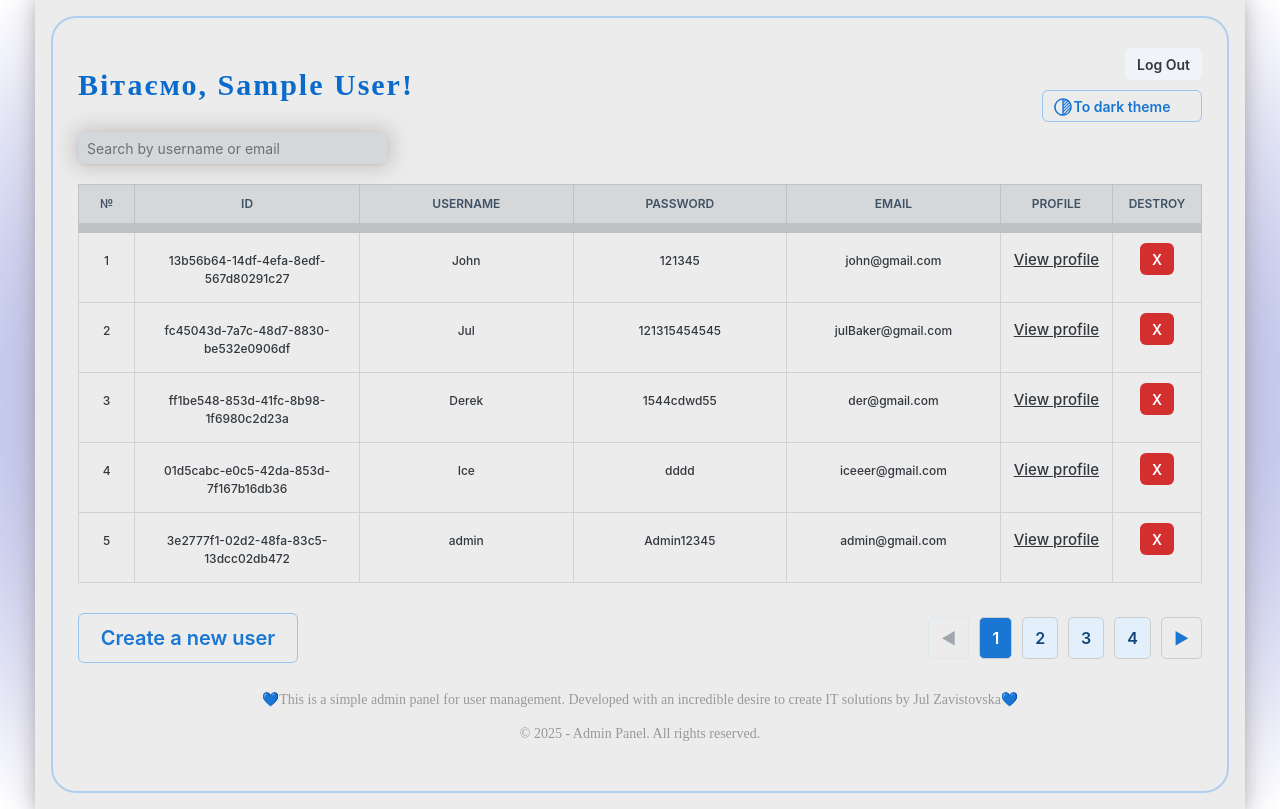
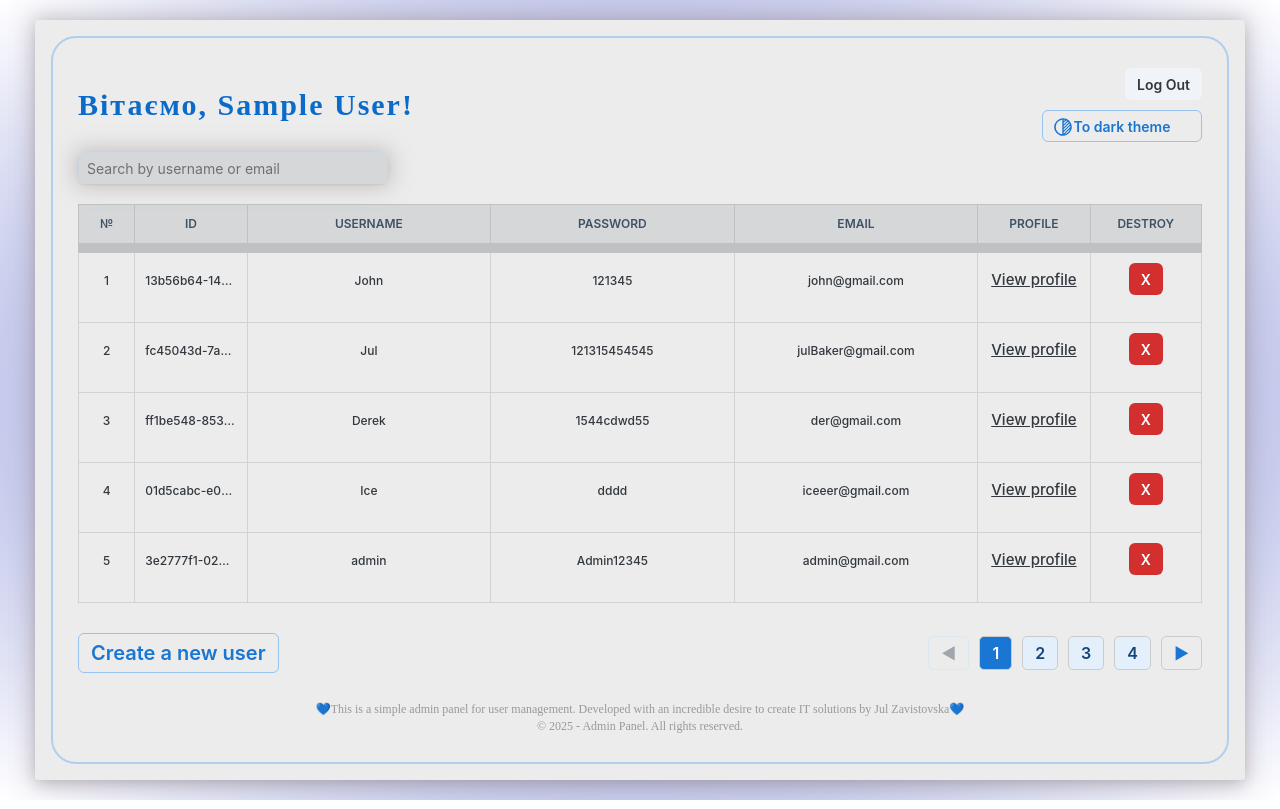
Before and after one commit to yuliiazav/React_Admin_Panel, a React (Vite) app: page /users in a window 1280 px wide. Built offline with nearby package versions, Linux system fonts and the light colour scheme; sample sign-in values are in the browser's storage.

Commit message:
add styles

```diff
--- a/src/components/PageContainer.jsx
+++ b/src/components/PageContainer.jsx
@@ -7,7 +7,7 @@ const PageContainer = ({ children }) => {
       sx={{
         bgcolor: (theme) => theme.vars.palette.background.body,
         color: "text.primary",
-        // borderRadius: "25px",
+        borderRadius: "3px",
         boxShadow: "lg",
         padding: 2,
         xs: {
--- a/src/pages/User.jsx
+++ b/src/pages/User.jsx
@@ -75,8 +75,8 @@ const User = () => {
           <UsersHeader currentUser={currentUser} onLogout={handleLogout} />
           <div className="main">
             <Table
-              hoverRow
-              size="lg"
+              className="user-table"
+              size="md"
               borderAxis="both"
               aria-label="basic table"
               sx={{
@@ -84,7 +84,7 @@ const User = () => {
                 "& thead th:nth-child(5)": { width: "15%" },
 
                 "--Table-headerUnderlineThickness": "10px",
-                "--TableCell-height": "50px",
+                "--TableCell-height": "40px",
                 "--TableCell-paddingX": "15px",
                 "--TableCell-paddingY": "15px",
               }}
@@ -168,7 +168,7 @@ const User = () => {
               </Button>
             </div>
             <div className="links">
-              <Button onClick={openCreateUserModal} variant="soft" size="lg">
+              <Button onClick={openCreateUserModal} variant="soft" size="sm">
                 Create a new user
               </Button>
             </div>
--- a/src/pages/Users.jsx
+++ b/src/pages/Users.jsx
@@ -132,11 +132,11 @@ const Users = () => {
               aria-label="basic table"
               sx={{
                 "& thead th:nth-child(1)": { width: "5%" },
-                "& thead th:nth-child(2)": { width: "20%" },
+                "& thead th:nth-child(2)": { width: "10%" },
                 "& thead th:nth-child(6)": { width: "10%" },
-                "& thead th:nth-child(7)": { width: "8%" },
+                "& thead th:nth-child(7)": { width: "10%" },
                 "--Table-headerUnderlineThickness": "10px",
-                "--TableCell-height": "30px",
+                "--TableCell-height": "20px",
                 "--TableCell-paddingX": "10px",
                 "--TableCell-paddingY": "10px",
               }}
--- a/src/styles/main.css
+++ b/src/styles/main.css
@@ -58,8 +58,8 @@ td {
 }
 .links button {
   font-size: 20px;
-  min-width: 220px;
-  min-height: 50px;
+  min-width: 190px;
+  min-height: 40px;
 }
 .greeting-text {
   color: #0b6bcb;
@@ -114,23 +114,30 @@ td {
   display: flex;
   justify-content: space-evenly;
   align-items: center;
+  gap: 10px;
 }
 
 .form-container {
   display: flex;
   flex-direction: column;
   gap: 30px;
-  padding: 50px 100px;
-  border: 2px solid #b0cfee;
+  padding: 25px;
+  border: 1px solid #12467b7d;
   border-radius: 35px;
+}
+.form-main {
+  width: 80%;
+  margin: 0 auto;
 }
 .auth-container {
   min-height: 85vh;
   display: flex;
   justify-content: center;
   flex-direction: column;
-  padding: 20px 100px;
-  gap: 50px;
+  padding: 35px 100px 15px;
+  gap: 20px;
+  border: 2px solid #b0cfeeaa;
+  border-radius: 25px;
 }
 .logOut-btn {
   align-self: end;
@@ -153,6 +160,15 @@ table {
 tbody {
   height: 350px;
 }
+th:nth-child(2),
+td:nth-child(2) {
+  overflow: hidden;
+  text-overflow: ellipsis;
+  white-space: nowrap;
+}
+.user-table tbody {
+  height: 150px;
+}
 .pagination {
   display: flex;
   gap: 10px;
@@ -160,7 +176,6 @@ tbody {
 }
 
 .pagination button {
-  padding: 8px 12px;
   font-size: 16px;
   border: 1px solid #ccc;
   border-radius: 5px;
@@ -192,13 +207,13 @@ tbody {
   padding: 5px;
 }
 .form-footer {
-  padding: 20px;
+  padding: 20px 20px 0;
   text-align: center;
-  font-size: 14px;
+  font-size: 12px;
   color: #999;
   display: flex;
   flex-direction: column;
-  gap: 20px;
+  gap: 5px;
 }
 @media (max-width: 1024px) {
   .form-container,
@@ -209,7 +224,9 @@ tbody {
   .greeting-text {
     font-size: 32px;
   }
-
+  .edit-btns {
+    flex-direction: column;
+  }
   .greeting-text span {
     font-size: 20px;
   }
@@ -285,6 +302,9 @@ tbody {
     width: 120px;
     height: 40px;
   }
+  .edit-btns {
+    flex-direction: row;
+  }
   .links button {
     font-size: 14px;
     min-width: 140px;
@@ -336,6 +356,9 @@ tbody {
     min-height: max-content;
     font-size: 15px;
   }
+  .user-table tbody {
+    height: auto;
+  }
 
   tr {
     margin-bottom: 15px;
```
Also changed, not shown: src/styles/resets.css (+0 -218 lines).
